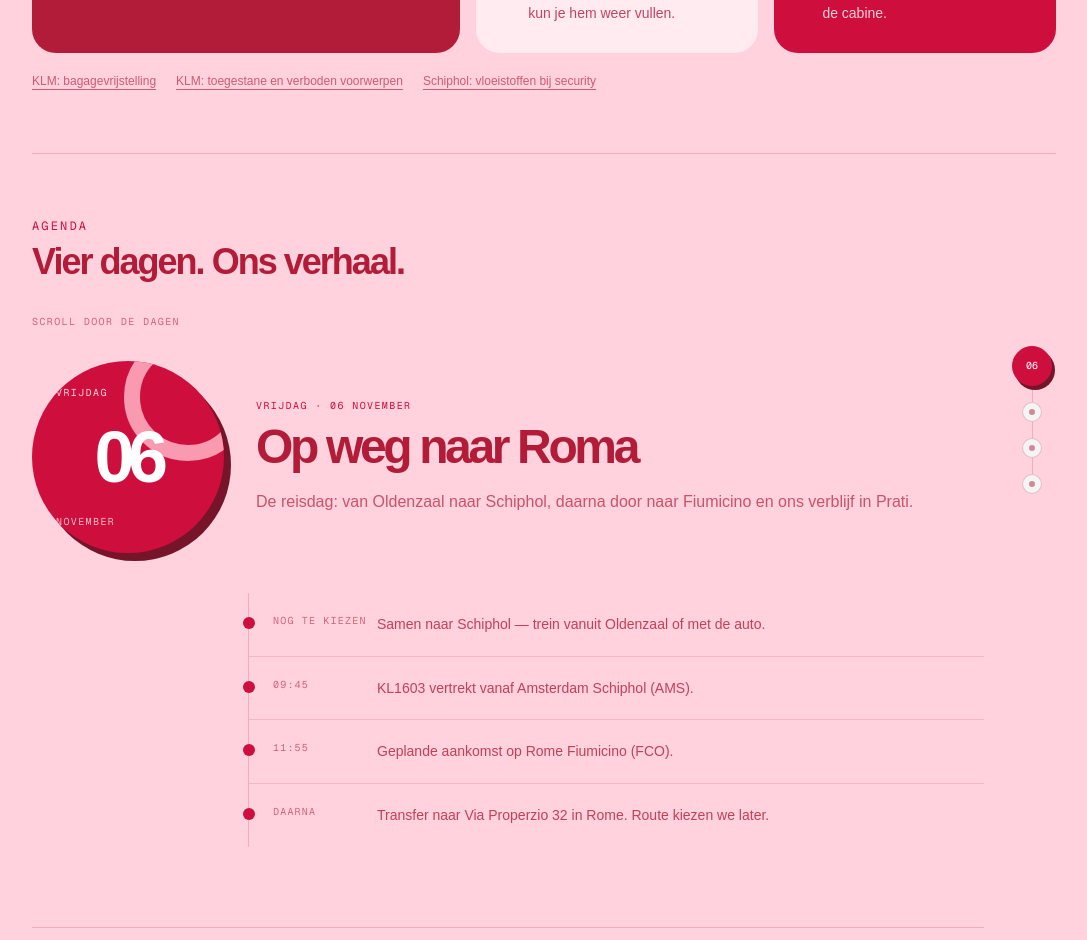
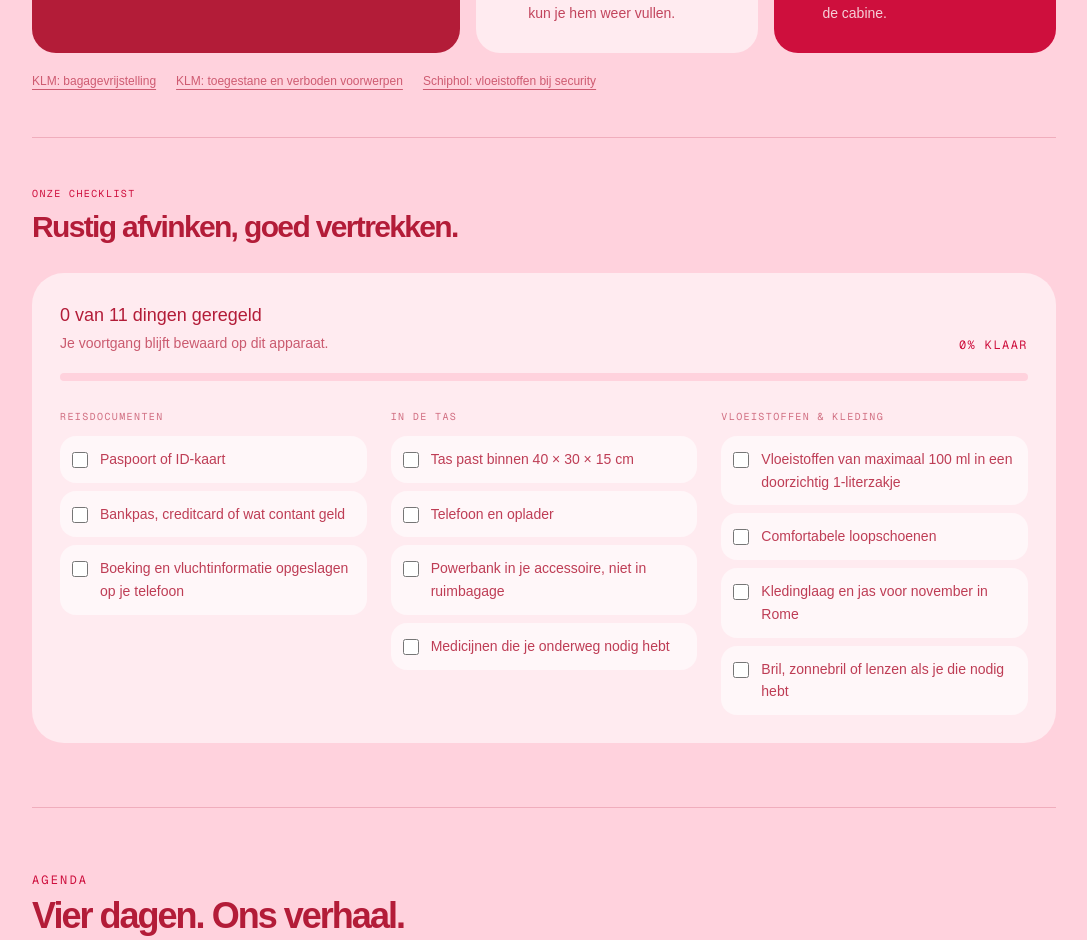
Before and after one commit to basarens/basarens.com, a Next.js app: page /rome-2026 in a window 1280 px wide. Shown: the part 1122-2062 px from the top of the page, without its empty margins (96-1183 px from the left). Built offline with nearby package versions, Linux system fonts and the light colour scheme.

Commit message:
feat: add interactive Rome packing checklist

```diff
--- a/app/rome-2026/page.tsx
+++ b/app/rome-2026/page.tsx
@@ -1,6 +1,7 @@
 import Link from "next/link";
 import { RomeAgenda } from "@/components/rome-agenda";
 import { RomeCountdown } from "@/components/rome-countdown";
+import { RomePackingChecklist } from "@/components/rome-packing-checklist";
 import { RomePhotoAlbum } from "@/components/rome-photo-album";
 
 const packingAllowed = [
@@ -154,6 +155,18 @@ export default function Rome2026Page() {
               Schiphol: vloeistoffen bij security
             </a>
           </div>
+
+          <div className="mt-10 border-t border-[#b31c38]/20 pt-10 sm:mt-12 sm:pt-12">
+            <div className="mb-7">
+              <p className="font-mono text-[10px] uppercase tracking-[0.14em] text-[#ce0f3d]">
+                Onze checklist
+              </p>
+              <h3 className="mt-2 text-2xl font-semibold tracking-[-0.055em] sm:text-3xl">
+                Rustig afvinken, goed vertrekken.
+              </h3>
+            </div>
+            <RomePackingChecklist />
+          </div>
         </section>
 
         <section className="border-t border-[#b31c38]/20 py-12 sm:py-16">
--- /dev/null
+++ b/components/rome-packing-checklist.tsx
@@ -0,0 +1,116 @@
+"use client";
+
+import { useEffect, useState } from "react";
+
+const storageKey = "roma-2026-packing-checklist";
+
+const checklist = [
+  {
+    title: "Reisdocumenten",
+    items: [
+      { id: "id", label: "Paspoort of ID-kaart" },
+      { id: "payment", label: "Bankpas, creditcard of wat contant geld" },
+      { id: "booking", label: "Boeking en vluchtinformatie opgeslagen op je telefoon" },
+    ],
+  },
+  {
+    title: "In de tas",
+    items: [
+      { id: "bag", label: "Tas past binnen 40 × 30 × 15 cm" },
+      { id: "phone", label: "Telefoon en oplader" },
+      { id: "powerbank", label: "Powerbank in je accessoire, niet in ruimbagage" },
+      { id: "medicine", label: "Medicijnen die je onderweg nodig hebt" },
+    ],
+  },
+  {
+    title: "Vloeistoffen & kleding",
+    items: [
+      { id: "liquids", label: "Vloeistoffen van maximaal 100 ml in een doorzichtig 1-literzakje" },
+      { id: "shoes", label: "Comfortabele loopschoenen" },
+      { id: "layers", label: "Kledinglaag en jas voor november in Rome" },
+      { id: "glasses", label: "Bril, zonnebril of lenzen als je die nodig hebt" },
+    ],
+  },
+];
+
+const totalItems = checklist.reduce((total, group) => total + group.items.length, 0);
+
+export function RomePackingChecklist() {
+  const [checkedItems, setCheckedItems] = useState<string[]>([]);
+
+  useEffect(() => {
+    const loadSavedItems = window.setTimeout(() => {
+      const savedItems = window.localStorage.getItem(storageKey);
+
+      if (!savedItems) return;
+
+      try {
+        const parsedItems: unknown = JSON.parse(savedItems);
+        if (Array.isArray(parsedItems) && parsedItems.every((item) => typeof item === "string")) {
+          setCheckedItems(parsedItems);
+        }
+      } catch {
+        window.localStorage.removeItem(storageKey);
+      }
+    }, 0);
+
+    return () => window.clearTimeout(loadSavedItems);
+  }, []);
+
+  function toggleItem(id: string) {
+    setCheckedItems((currentItems) => {
+      const nextItems = currentItems.includes(id)
+        ? currentItems.filter((item) => item !== id)
+        : [...currentItems, id];
+
+      window.localStorage.setItem(storageKey, JSON.stringify(nextItems));
+      return nextItems;
+    });
+  }
+
+  const completed = checkedItems.length;
+  const progress = Math.round((completed / totalItems) * 100);
+
+  return (
+    <div className="rounded-[2rem] bg-white/55 p-5 sm:p-7">
+      <div className="flex flex-wrap items-end justify-between gap-4">
+        <div>
+          <p className="text-lg font-medium">{completed} van {totalItems} dingen geregeld</p>
+          <p className="mt-1 text-sm text-[#b31c38]/70">Je voortgang blijft bewaard op dit apparaat.</p>
+        </div>
+        <p className="font-mono text-xs tracking-[0.12em] text-[#ce0f3d]">{progress}% KLAAR</p>
+      </div>
+
+      <div aria-label={`${progress}% van de inpakchecklist afgerond`} aria-valuemax={totalItems} aria-valuemin={0} aria-valuenow={completed} className="mt-5 h-2 overflow-hidden rounded-full bg-[#ffd2dd]" role="progressbar">
+        <div className="h-full rounded-full bg-[#ce0f3d] transition-[width] duration-500" style={{ width: `${progress}%` }} />
+      </div>
+
+      <div className="mt-7 grid gap-6 lg:grid-cols-3">
+        {checklist.map((group) => (
+          <section key={group.title}>
+            <h4 className="font-mono text-[10px] uppercase tracking-[0.14em] text-[#b31c38]/60">{group.title}</h4>
+            <ul className="mt-3 space-y-2">
+              {group.items.map((item) => {
+                const isChecked = checkedItems.includes(item.id);
+
+                return (
+                  <li key={item.id}>
+                    <label className={`flex cursor-pointer items-start gap-3 rounded-2xl px-3 py-3 text-sm leading-relaxed transition-colors ${isChecked ? "bg-[#ffd2dd]/70 text-[#b31c38]/55" : "bg-white/60 text-[#b31c38]/85 hover:bg-white"}`}>
+                      <input
+                        checked={isChecked}
+                        className="mt-1 h-4 w-4 shrink-0 accent-[#ce0f3d]"
+                        onChange={() => toggleItem(item.id)}
+                        type="checkbox"
+                      />
+                      <span className={isChecked ? "line-through" : undefined}>{item.label}</span>
+                    </label>
+                  </li>
+                );
+              })}
+            </ul>
+          </section>
+        ))}
+      </div>
+    </div>
+  );
+}
```
